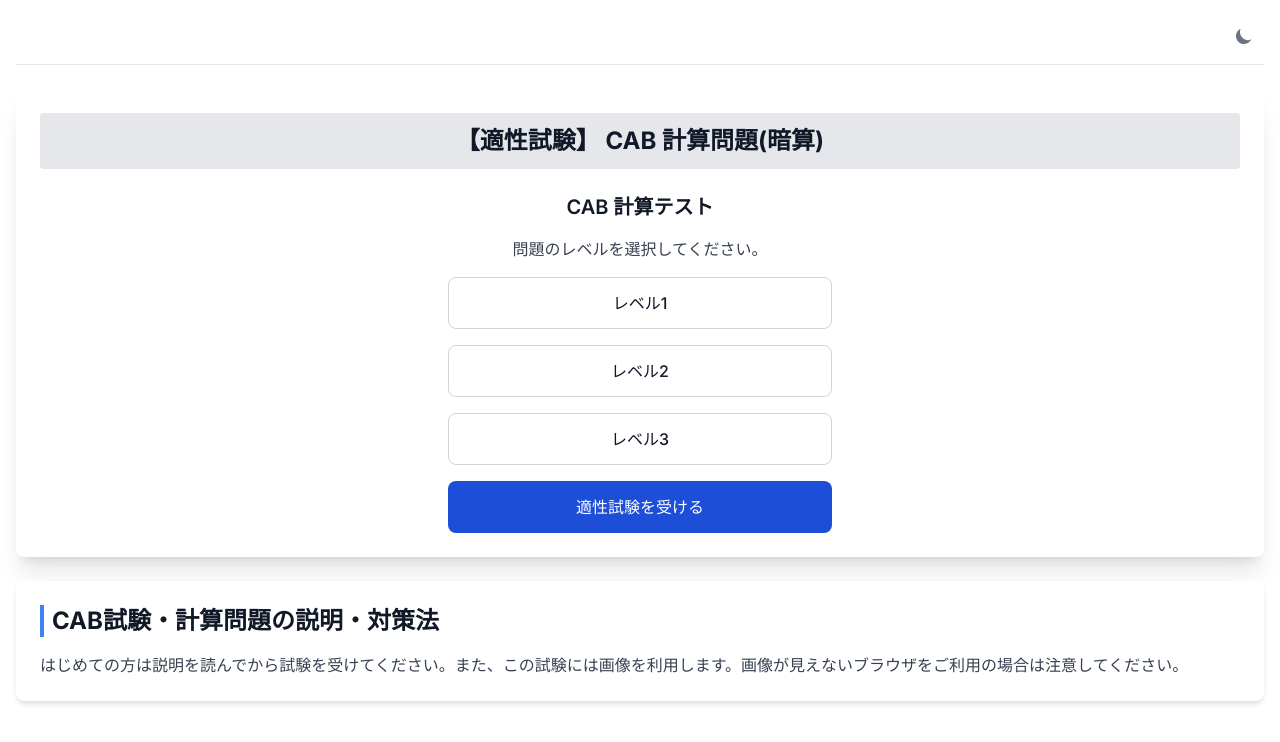
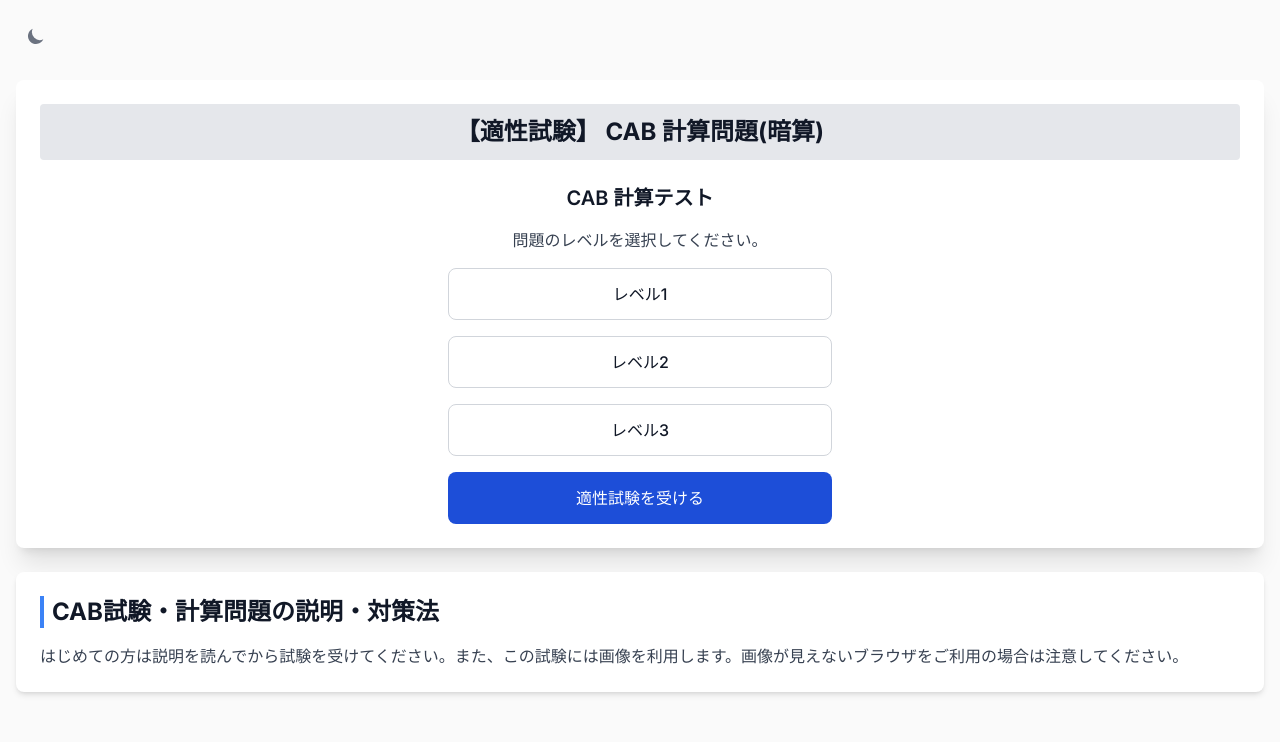
Before and after one commit to itc-s24006/cab-app-project, a Next.js app: page / in a window 1280 px wide. Shown: the top 742 px of the page. Built offline with nearby package versions, Linux system fonts and the light colour scheme.

Commit message:
共通部分をコンポーネント化・app/page.module.css整理
1. MainCardとHeaderをコンポーネント化してlayout.tsxで呼び出し
2. app/page.module.cssに直接書かれてたtailwindのカラーモードとダークモードの処理をglobal.cssに移した

```diff
--- a/app/globals.css
+++ b/app/globals.css
@@ -3,14 +3,36 @@
 @tailwind utilities;
 
 :root {
-  --background: #ffffff;
-  --foreground: #171717;
+  /* ライトモードのカラーバリアブル */
+  --background: #fafafa;
+  --foreground: #fff;
+
+  --text-primary: #000;
+  --text-secondary: #666;
+
+  --button-primary-hover: #383838;
+  --button-secondary-hover: #f2f2f2;
+  --button-secondary-border: #ebebeb;
+
+  /* 他のグローバル変数が必要ならここに追加 */
 }
 
+/* ダークモードの上書き */
 @media (prefers-color-scheme: dark) {
   :root {
-    --background: #0a0a0a;
-    --foreground: #ededed;
+    --background: #000;
+    --foreground: #000;
+
+    --text-primary: #ededed;
+    --text-secondary: #999;
+
+    --button-primary-hover: #ccc;
+    --button-secondary-hover: #1a1a1a;
+    --button-secondary-border: #1a1a1a;
+  }
+
+  .logo {
+    filter: invert();
   }
 }
 
--- a/app/page.module.css
+++ b/app/page.module.css
@@ -1,14 +1,4 @@
 .page {
-  --background: #fafafa;
-  --foreground: #fff;
-
-  --text-primary: #000;
-  --text-secondary: #666;
-
-  --button-primary-hover: #383838;
-  --button-secondary-hover: #f2f2f2;
-  --button-secondary-border: #ebebeb;
-
   display: flex;
   /* min-height: 100vh; */
   align-items: center;
@@ -93,10 +83,6 @@ a.secondary {
   border-color: var(--button-secondary-border);
 }
 
-.header {
-  @apply flex justify-end items-center mb-4 border-b border-gray-200 dark:border-gray-700 pb-2;
-}
-
 .button {
   @apply text-red-700 border border-red-700 font-medium rounded-lg text-sm px-5 py-2.5 text-center me-2 mb-2;
   @apply focus:outline-none focus:ring-4 focus:ring-red-300;
@@ -130,21 +116,3 @@ a.secondary {
     letter-spacing: -1.92px;
   }
 }
-
-@media (prefers-color-scheme: dark) {
-  .logo {
-    filter: invert();
-  }
-
-  .page {
-    --background: #000;
-    --foreground: #000;
-
-    --text-primary: #ededed;
-    --text-secondary: #999;
-
-    --button-primary-hover: #ccc;
-    --button-secondary-hover: #1a1a1a;
-    --button-secondary-border: #1a1a1a;
-  }
-}
--- a/app/page.tsx
+++ b/app/page.tsx
@@ -38,6 +38,7 @@
 
 import { Button } from "flowbite-react";
 import ThemeToggle from "@/components/ThemeToggle/page";
+import MainCard from "@/components/MainCard/page";
 import styles from "./page.module.css";
 
 export default function HomePage() {
@@ -53,12 +54,7 @@ export default function HomePage() {
       </div>
 
       {/* 2. メインカード: CAB 計算テスト */}
-      <div className="bg-white dark:bg-gray-800 p-6 rounded-lg shadow-xl">
-        <h1 className="text-2xl font-bold mb-4 text-center bg-gray-200 dark:bg-gray-700 p-3 rounded text-gray-900 dark:text-white">
-          【適性試験】 CAB 計算問題(暗算)
-        </h1>
-
-        <div className="mt-6 text-center">
+      <MainCard>
         <h2 className="text-xl font-semibold text-gray-900 dark:text-white">
           CAB 計算テスト
         </h2>
@@ -80,9 +76,7 @@ export default function HomePage() {
             適性試験を受ける
           </Button>
         </div>
-        </div>
-      </div>
-
+      </MainCard>
       {/* 3. 説明セクション */}
       <div className="bg-white dark:bg-gray-800 p-6 rounded-lg shadow-md">
         <h2 className="text-2xl font-bold border-l-4 border-blue-500 pl-2 mb-4 text-gray-900 dark:text-white">
--- /dev/null
+++ b/components/Header/page.module.css
@@ -0,0 +1,3 @@
+.header {
+  @apply flex justify-end items-center mb-4 border-b border-gray-200 dark:border-gray-700 pb-2;
+}
--- /dev/null
+++ b/components/Header/page.tsx
@@ -0,0 +1,19 @@
+"use client";
+
+import styles from "./page.module.css";
+import ThemeToggle from "@/components/ThemeToggle/page";
+
+export default function Header() {
+  return (
+    <>
+      {/* 1. ページトップの広告とダークモードトグルエリア */}
+      <div className={styles.header}>
+        {/* できたらパンくず実装 */}
+        {/* <span className="text-sm text-gray-500 dark:text-gray-400 mr-4">
+          トップページ &gt; クイズ・適性検査 &lt; CAB 計算テスト
+        </span> */}
+        <ThemeToggle />
+      </div>
+    </>
+  );
+}
--- /dev/null
+++ b/components/MainCard/page.module.css
@@ -0,0 +1,7 @@
+.main_card {
+  @apply bg-white dark:bg-gray-800 p-6 rounded-lg shadow-xl;
+}
+
+.main_card h1 {
+  @apply text-2xl font-bold mb-4 text-center bg-gray-200 dark:bg-gray-700 p-3 rounded text-gray-900 dark:text-white;
+}
--- /dev/null
+++ b/components/MainCard/page.tsx
@@ -0,0 +1,19 @@
+"use client";
+
+import React from "react";
+import styles from "./page.module.css";
+
+type MainCardProps = {
+  children?: React.ReactNode;
+  title?: string;
+};
+
+export default function MainCard({ children }: MainCardProps) {
+  return (
+    <div className={styles.main_card}>
+      <h1 className={styles.main_card_h1}>【適性試験】 CAB 計算問題(暗算)</h1>
+
+      <div className="mt-6 text-center">{children}</div>
+    </div>
+  );
+}
```
Lines whose indentation alone changed are shown as unchanged.
